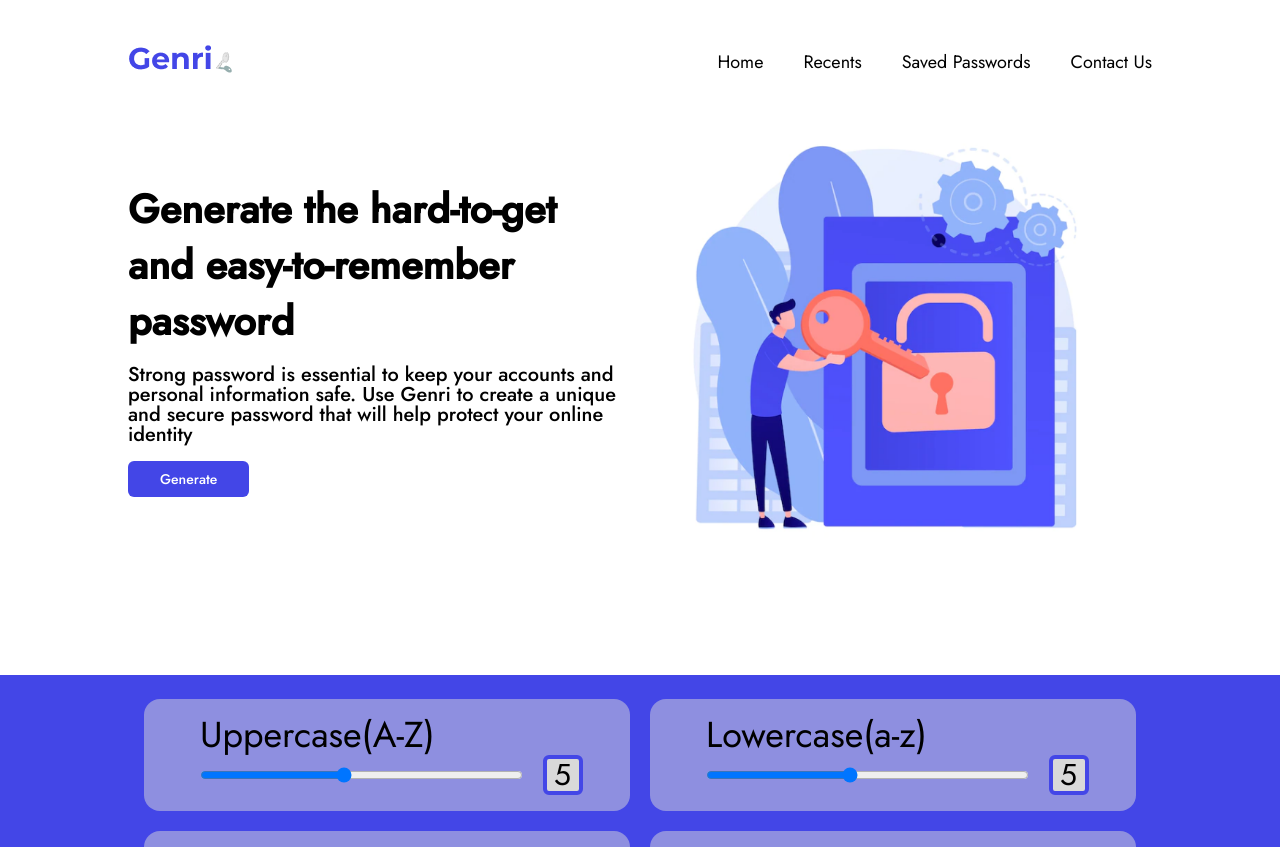
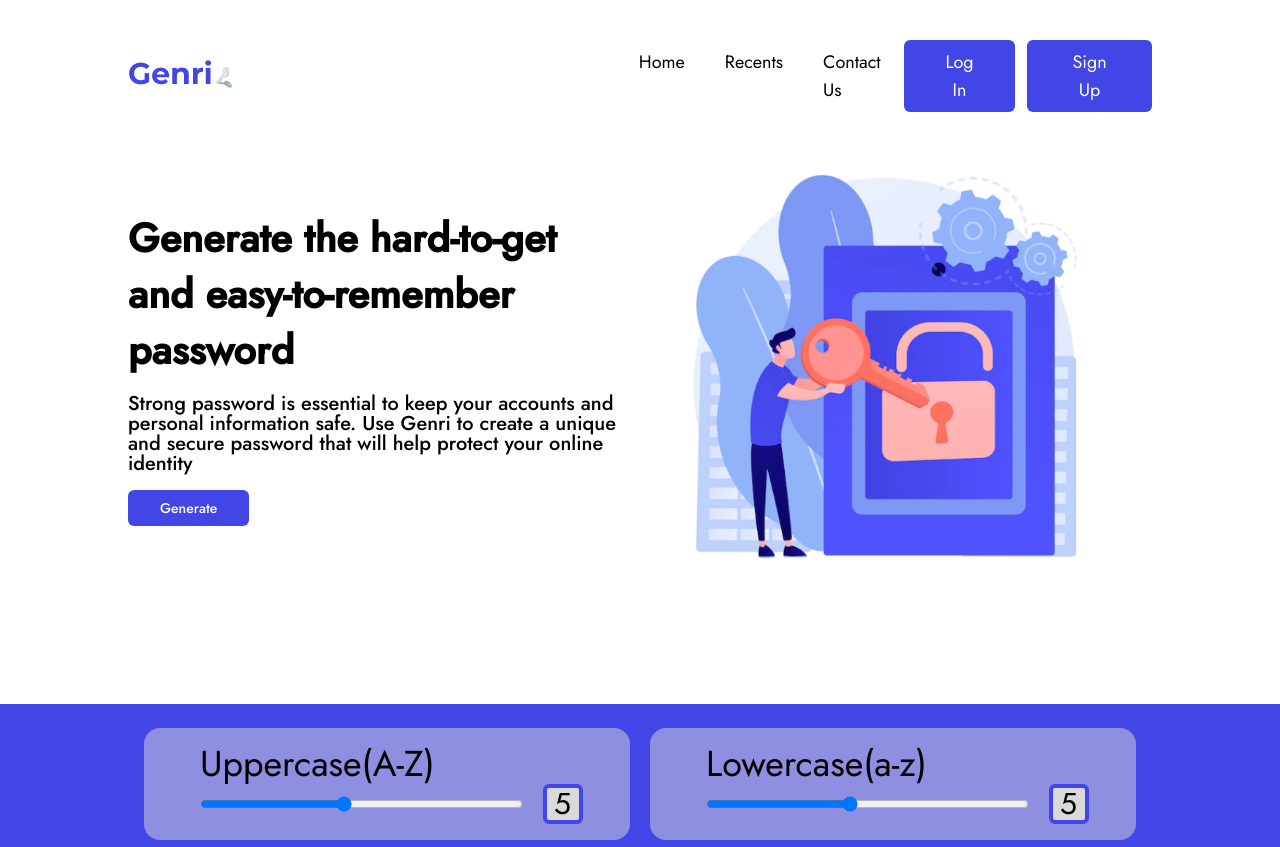
Before and after one commit to IamHenryOkeke/Genri-Password-Generator-Web-App, a React (Vite) app: page / in a window 1280 px wide. Shown: the top 847 px of the page. Built offline with nearby package versions, Linux system fonts and the light colour scheme; no server answers.

Commit message:
added logic for auth state change

```diff
--- a/src/components/Navbar.jsx
+++ b/src/components/Navbar.jsx
@@ -1,12 +1,30 @@
 import Logo from "../assets/images/Logo.png"
-import {ReactComponent as MenuOpenIcon} from "../assets/svg/menuOpen.svg";
-import {ReactComponent as MenuCloseIcon} from "../assets/svg/menuClose.svg";
-
-import { useState } from "react";
-import { Link } from "react-router-dom";
+import { ReactComponent as MenuOpenIcon } from "../assets/svg/menuOpen.svg";
+import { ReactComponent as MenuCloseIcon } from "../assets/svg/menuClose.svg";
+import { onAuthStateChanged, signOut } from "firebase/auth";
+import { useEffect, useState } from "react";
+import { Link, useNavigate, useLocation } from "react-router-dom";
+import { auth } from "../firebase";
 
 const Navbar = () => {
+  const location = useLocation();
+  const navigate = useNavigate();
+  console.log(location);
   const [navbar, setNavbar] = useState(false);
+  const [userStatus, setUserStatus] = useState(null);
+  useEffect(() => {
+    onAuthStateChanged(auth, (user) => {
+        if (user) {
+            // User is signed in
+            const uid = user.uid;
+            setUserStatus(uid);
+        } else {
+            // User is signed out
+            setUserStatus(null);
+            console.log("user is logged out");
+        }
+    })
+  }, [])
   return (
     <nav className="mx-4 md:mx-8 lg:mx-32 font-body">
         <div className="flex flex-row pt-10 justify-between items-center">
@@ -29,17 +47,84 @@ const Navbar = () => {
                         Recents
                     </Link>
                 </li>
-                <li>
+                {
+                    userStatus &&  <li>
                         <Link to="/Saved-Password" className="transition-all ease-in-out delay-300 hover:border-b-4 hover:border-indigo-950 duration-300" href="">
                             Saved Passwords
                         </Link>
                     </li>
+                }
+
                 <li>
                     <Link to="/Contact-Us" className="transition-all ease-in-out delay-300 hover:border-b-4 hover:border-indigo-950 duration-300" href="">
                         Contact Us
                     </Link>
                 </li>
             </ul>
+            <div className="hidden lg:block text-lg">
+                {
+                    (location.pathname !== "/signup" && location.pathname !== "/login") ? (
+                        <div>
+                            {
+                                userStatus ? (
+                                    <div className="flex gap-3">
+                                        <button
+                                            onClick={() => {
+                                                signOut(auth).then(() => {
+                                                    console.log("Signed out successfully")
+                                                    navigate("/")
+                                                }).catch((err) => {
+                                                    console.log(err)
+                                                })
+                                            }}
+                                            className="md:px-8 md:py-2 bg-indigo-950 rounded-md text-white"
+                                        >
+                                            Log out
+                                        </button>
+                                    </div>
+                                ) : (
+                                    <div className="flex gap-3">
+                                        <Link to="/login">
+                                            <button
+                                                className="md:px-8 md:py-2 bg-indigo-950 rounded-md text-white"
+                                            >
+                                                Log In
+                                            </button>
+                                        </Link>
+                                        <Link to="/signup">
+                                            <button
+                                                className="md:px-8 md:py-2 bg-indigo-950 rounded-md text-white"
+                                            >
+                                                Sign Up
+                                            </button>
+                                        </Link>
+                                    </div>
+                                )
+                            }
+                        </div>
+
+                    ) : (location.pathname === "/signup") ? (
+                            <Link to="/login">
+                                <button
+                                    className="md:px-8 md:py-2 bg-indigo-950 rounded-md text-white"
+                                >
+                                    Log In
+                                </button>
+                            </Link>
+                    ) : (location.pathname === "/login") ? (
+                        <Link to="/signup">
+                                <button
+                                    className="md:px-8 md:py-2 bg-indigo-950 rounded-md text-white"
+                                >
+                                    Sign Up
+                                </button>
+                        </Link>
+                    ) : (
+                        <></>
+                    )
+                }
+
+            </div>
         </div>
         <div className={`${navbar ? "flex" : "hidden"} lg:hidden py-4 flex-col items-center gap-4 bg-indigo-1000 mt-3 rounded-xl`}>
             <ul className='flex flex-col items-center gap-5'>
@@ -53,18 +138,85 @@ const Navbar = () => {
                         Recents
                     </Link>
                 </li>
-                <li className="navbar-item">
+                {
+                    userStatus &&  <li className="navbar-item">
                         <Link to="/Saved-Password" className="transition-all ease-in-out delay-300 hover:border-b-4 hover:border-indigo-950 duration-300" href="">
                             Saved Passwords
                         </Link>
                     </li>
+                }
                 <li className="navbar-item">
                     <Link to="/Contact-Us" className="transition-all ease-in-out delay-300 hover:border-b-4 hover:border-indigo-950 duration-300" href="">
                         Contact Us
                     </Link>
                 </li>
             </ul>
+            <div>
+                {
+                    (location.pathname !== "/signup" && location.pathname !== "/login") ? (
+                        <div>
+                            {
+                                userStatus ? (
+                                    <div className="flex gap-3">
+                                        <button
+                                            onClick={() => {
+                                                signOut(auth).then(() => {
+                                                    console.log("Signed out successfully")
+                                                    navigate("/")
+                                                }).catch((err) => {
+                                                    console.log(err)
+                                                })
+                                            }}
+                                            className="hidden md:block md:font-medium md:text-sm md:px-8 md:py-2 bg-indigo-950 rounded-md text-white"
+                                        >
+                                            Log out
+                                        </button>
                                     </div>
+                                ) : (
+                                    <div className="flex gap-3">
+                                        <Link to="/login">
+                                            <button
+                                                className="hidden md:block md:font-medium md:text-sm md:px-8 md:py-2 bg-indigo-950 rounded-md text-white"
+                                            >
+                                                Log In
+                                            </button>
+                                        </Link>
+                                        <Link to="/signup">
+                                            <button
+                                                className="hidden md:block md:font-medium md:text-sm md:px-8 md:py-2 bg-indigo-950 rounded-md text-white"
+                                            >
+                                                Sign Up
+                                            </button>
+                                        </Link>
+                                    </div>
+                                )
+                            }
+                        </div>
+
+                    ) : (location.pathname === "/signup") ? (
+                            <Link to="/login">
+                                <button
+                                    className="hidden md:block md:font-medium md:text-sm md:px-8 md:py-2 bg-indigo-950 rounded-md text-white"
+                                >
+                                    Log In
+                                </button>
+                            </Link>
+                    ) : (location.pathname === "/login") ? (
+                        <Link to="/signup">
+                                <button
+                                    className="hidden md:block md:font-medium md:text-sm md:px-8 md:py-2 bg-indigo-950 rounded-md text-white"
+                                >
+                                    Sign Up
+                                </button>
+                        </Link>
+                    ) : (
+                        <></>
+                    )
+                }
+
+            </div>
+        </div>
+
     </nav>
 
   )
```
Lines whose indentation alone changed are shown as unchanged.
